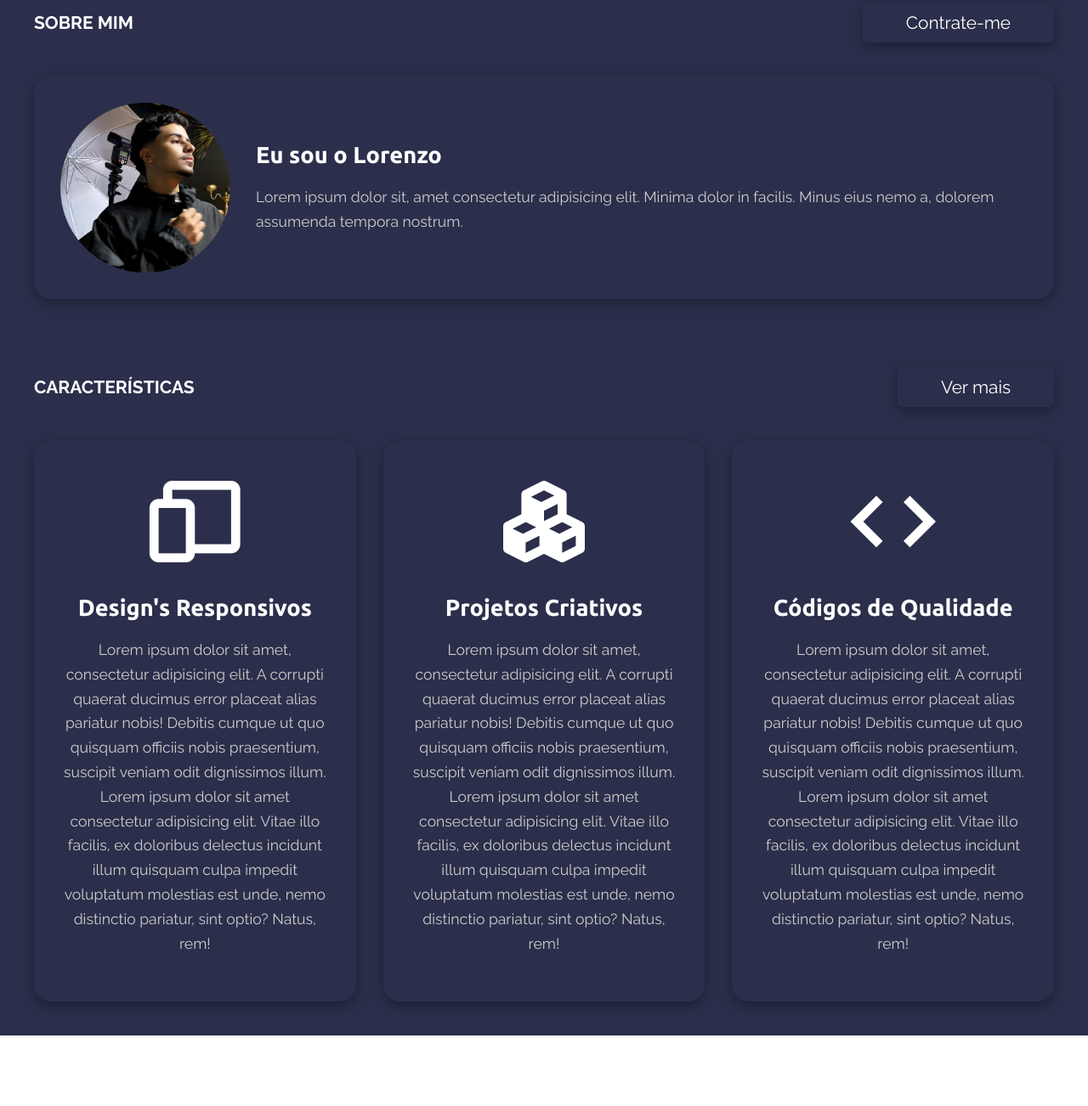
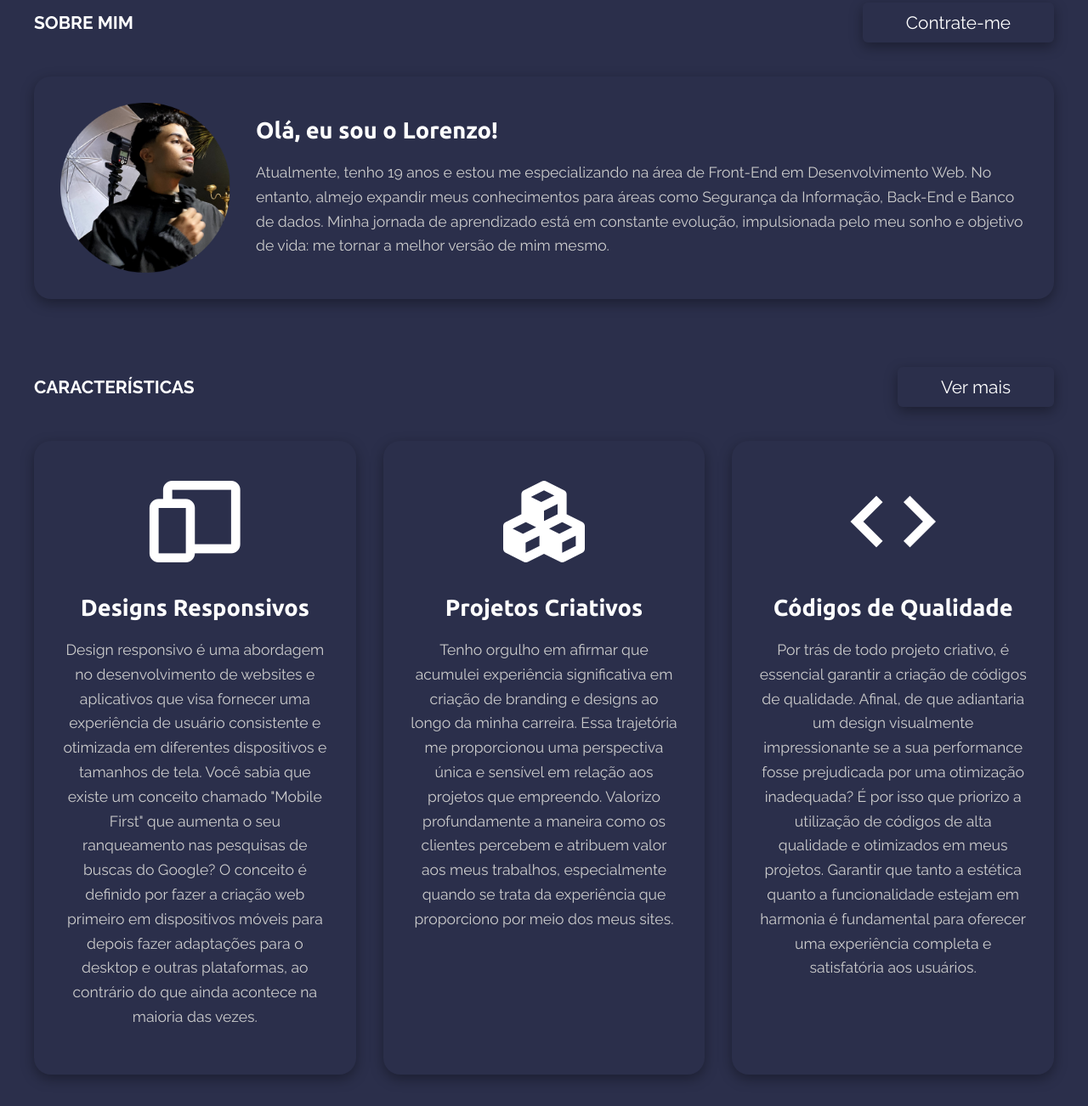
Before and after one commit to llorenzojorge/my-portfolio, a plain HTML site: page index.html in a window 1280 px wide. Shown: the part 837-2139 px from the top of the page at 85% size. Before the commit the page ends 2056 px from the top, so only its background shows below. Drawn offline with nearby package versions, Linux system fonts and the light colour scheme; animation ran at ten frames a second.

Commit message:
Atualizei os textos

```diff
--- a/index.html
+++ b/index.html
@@ -31,9 +31,9 @@
         <div class="card">
             <img src="estilos/LorenzoRedondo.png" alt="Imagem de Lorenzo Jorge" srcset="">
             <div class="info">
-                <h1>Eu sou o Lorenzo</h1>
+                <h1>Olá, eu sou o Lorenzo!</h1>
                 <p>
-                    Lorem ipsum dolor sit, amet consectetur adipisicing elit. Minima dolor in facilis. Minus eius nemo a, dolorem assumenda tempora nostrum.
+                    Atualmente, tenho 19 anos e estou me especializando na área de Front-End em Desenvolvimento Web. No entanto, almejo expandir meus conhecimentos para áreas como Segurança da Informação, Back-End e Banco de dados. Minha jornada de aprendizado está em constante evolução, impulsionada pelo meu sonho e objetivo de vida: me tornar a melhor versão de mim mesmo.
                 </p>
             </div>
         </div>
@@ -48,22 +48,22 @@
             <div class="card">
                 <div class="info">
                     <i class='bx bx-devices'></i>
-                    <h1>Design's Responsivos</h1>
-                    <p>Lorem ipsum dolor sit amet, consectetur adipisicing elit. A corrupti quaerat ducimus error placeat alias pariatur nobis! Debitis cumque ut quo quisquam officiis nobis praesentium, suscipit veniam odit dignissimos illum. Lorem ipsum dolor sit amet consectetur adipisicing elit. Vitae illo facilis, ex doloribus delectus incidunt illum quisquam culpa impedit voluptatum molestias est unde, nemo distinctio pariatur, sint optio? Natus, rem!</p>
+                    <h1>Designs Responsivos</h1>
+                    <p>Design responsivo é uma abordagem no desenvolvimento de websites e aplicativos que visa fornecer uma experiência de usuário consistente e otimizada em diferentes dispositivos e tamanhos de tela. Você sabia que existe um conceito chamado "Mobile First" que aumenta o seu ranqueamento nas pesquisas de buscas do Google? O conceito é definido  por fazer a criação web primeiro em dispositivos móveis para depois fazer adaptações para o desktop e outras plataformas, ao contrário do que ainda acontece na maioria das vezes.</p>
                 </div>
             </div>
             <div class="card">
                 <div class="info">
                     <i class='bx bxs-component'></i>
                     <h1>Projetos Criativos</h1>
-                    <p>Lorem ipsum dolor sit amet, consectetur adipisicing elit. A corrupti quaerat ducimus error placeat alias pariatur nobis! Debitis cumque ut quo quisquam officiis nobis praesentium, suscipit veniam odit dignissimos illum. Lorem ipsum dolor sit amet consectetur adipisicing elit. Vitae illo facilis, ex doloribus delectus incidunt illum quisquam culpa impedit voluptatum molestias est unde, nemo distinctio pariatur, sint optio? Natus, rem!</p>
+                    <p>Tenho orgulho em afirmar que acumulei experiência significativa em criação de branding e designs ao longo da minha carreira. Essa trajetória me proporcionou uma perspectiva única e sensível em relação aos projetos que empreendo. Valorizo profundamente a maneira como os clientes percebem e atribuem valor aos meus trabalhos, especialmente quando se trata da experiência que proporciono por meio dos meus sites.</p>
                 </div>
             </div>
             <div class="card">
                 <div class="info">
                     <i class='bx bx-code'></i>
                     <h1>Códigos de Qualidade</h1>
-                    <p>Lorem ipsum dolor sit amet, consectetur adipisicing elit. A corrupti quaerat ducimus error placeat alias pariatur nobis! Debitis cumque ut quo quisquam officiis nobis praesentium, suscipit veniam odit dignissimos illum. Lorem ipsum dolor sit amet consectetur adipisicing elit. Vitae illo facilis, ex doloribus delectus incidunt illum quisquam culpa impedit voluptatum molestias est unde, nemo distinctio pariatur, sint optio? Natus, rem!</p>
+                    <p>Por trás de todo projeto criativo, é essencial garantir a criação de códigos de qualidade. Afinal, de que adiantaria um design visualmente impressionante se a sua performance fosse prejudicada por uma otimização inadequada? É por isso que priorizo a utilização de códigos de alta qualidade e otimizados em meus projetos. Garantir que tanto a estética quanto a funcionalidade estejam em harmonia é fundamental para oferecer uma experiência completa e satisfatória aos usuários.</p>
                 </div>
             </div>
         </div>
```
